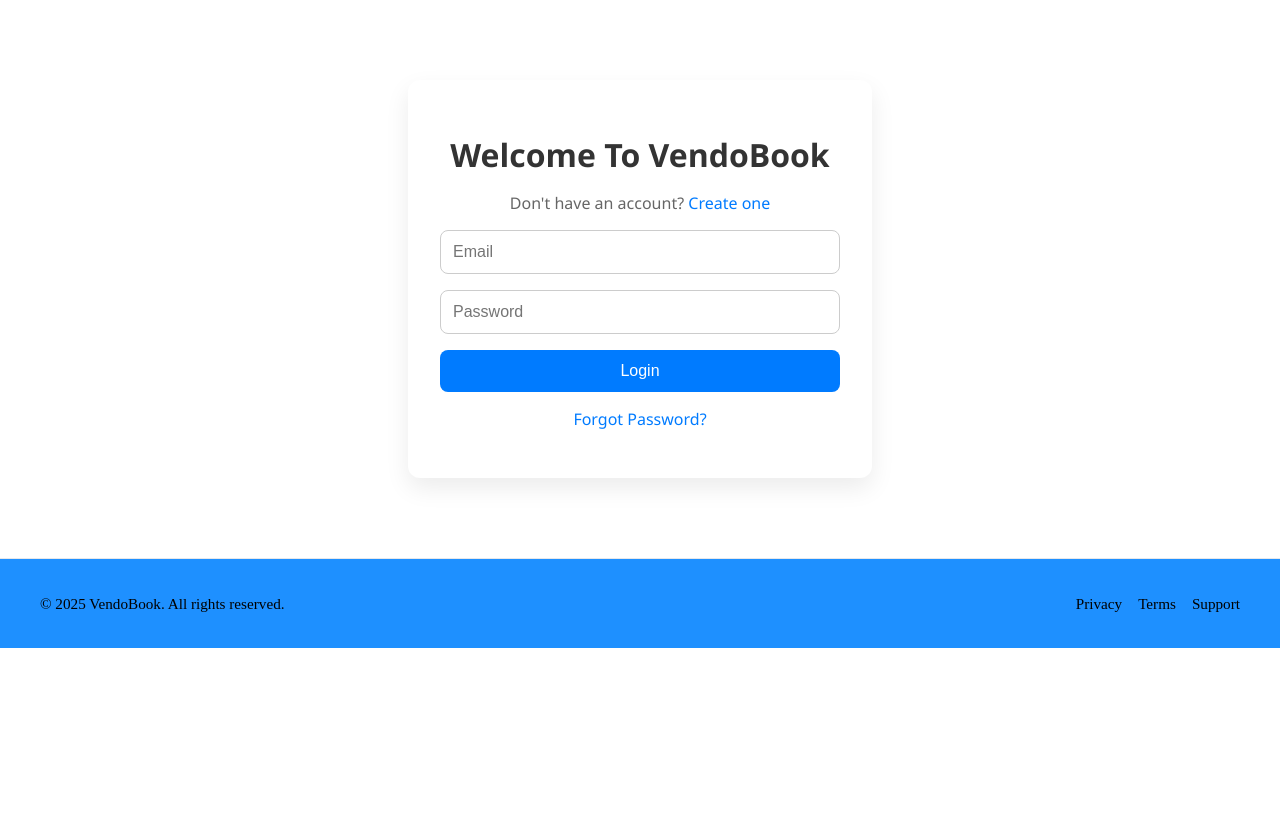
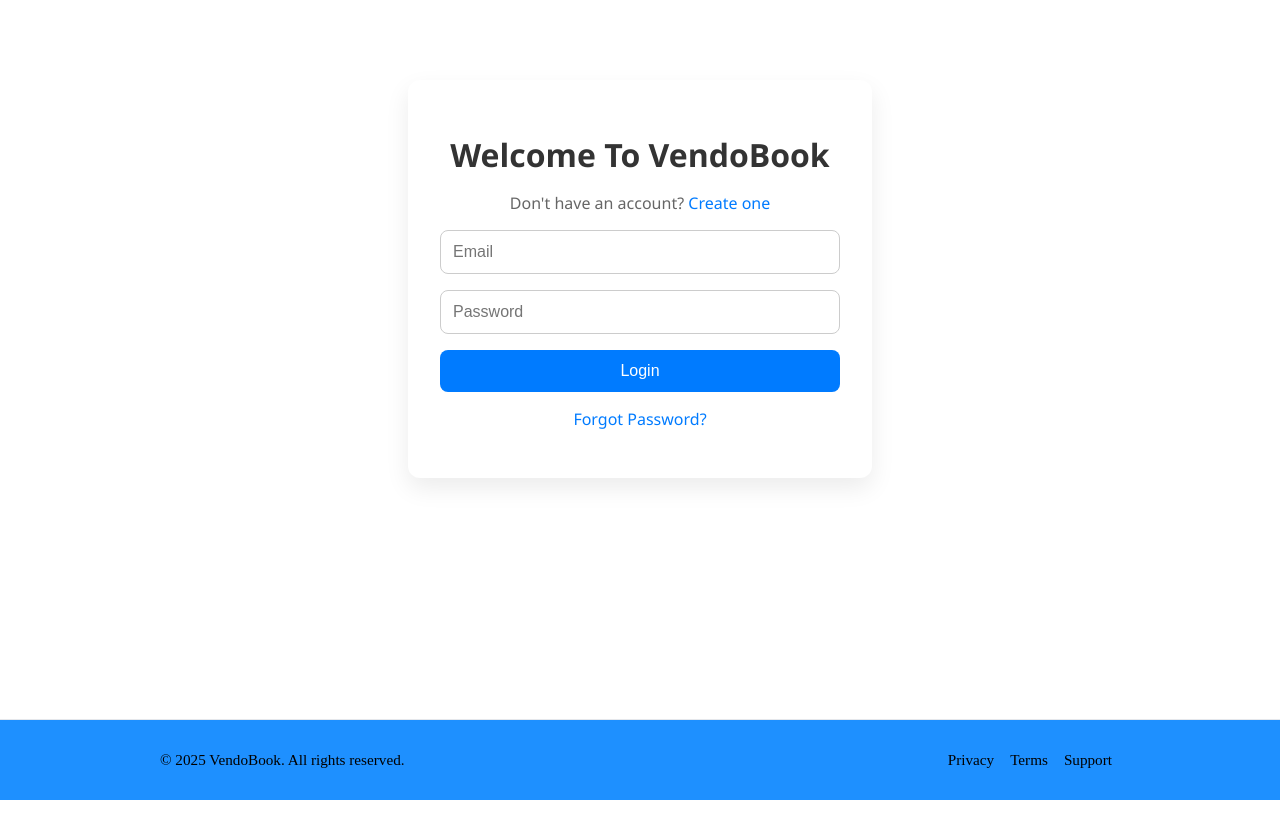
Before and after one commit to jibbola007/vendobook-frontend, a React (Vite) app: page /login in a window 1280 px wide. Shown: the top 838 px of the page. After the commit the page ends 800 px from the top, so only its background shows below. Built offline with nearby package versions, Linux system fonts and the light colour scheme.

Commit message:
footerupdate

```diff
--- a/src/App.jsx
+++ b/src/App.jsx
@@ -1,5 +1,4 @@
 import React from 'react';
-import { Routes, Route, useLocation } from 'react-router-dom';
 import Login from './pages/Login';
 import Signup from './pages/Signup';
 import Home from './pages/Home';
@@ -10,6 +9,8 @@ import EditExpense from './pages/EditExpense';
 import ForgotPassword from './pages/ForgotPassword';
 import Navbar from './components/Navbar';
 import Footer from './components/Footer';
+import { Routes, Route, useLocation } from 'react-router-dom';
+import './index.css';
 import PrivateRoute from './components/PrivateRoute';
 import { useAuth } from './context/AuthContext';
 
@@ -18,13 +19,13 @@ function AppContent() {
   const { user } = useAuth();
 
   const hideNavbarPaths = ['/login', '/signup'];
-
   const shouldShowNavbar = !hideNavbarPaths.includes(location.pathname);
 
   return (
-    <>
+    <div className="app-container">
       {shouldShowNavbar && <Navbar />}
 
+      <main className="main-content">
         <Routes>
           {/* Public Routes */}
           <Route path="/login" element={<Login />} />
@@ -32,36 +33,51 @@ function AppContent() {
           <Route path="/forgot-password" element={<ForgotPassword />} />
 
           {/* Protected Routes */}
-        <Route path="/" element={
+          <Route
+            path="/"
+            element={
               <PrivateRoute>
                 <Home />
               </PrivateRoute>
-        } />
-        <Route path="/add" element={
+            }
+          />
+          <Route
+            path="/add"
+            element={
               <PrivateRoute>
                 <AddExpense />
               </PrivateRoute>
-        } />
-        <Route path="/history" element={
+            }
+          />
+          <Route
+            path="/history"
+            element={
               <PrivateRoute>
                 <ExpenseHistory />
               </PrivateRoute>
-        } />
-        <Route path="/summary" element={
+            }
+          />
+          <Route
+            path="/summary"
+            element={
               <PrivateRoute>
                 <Summary />
               </PrivateRoute>
-        } />
-        <Route path="/edit/:id" element={
+            }
+          />
+          <Route
+            path="/edit/:id"
+            element={
               <PrivateRoute>
                 <EditExpense />
               </PrivateRoute>
-        } />
+            }
+          />
+        </Routes>
+      </main>
 
-      </Routes>
-
-      <Footer/>
-    </>
+      <Footer />
+    </div>
   );
 }
 
--- a/src/components/Footer.css
+++ b/src/components/Footer.css
@@ -1,12 +1,13 @@
 .footer {
     background-color:#1E90FF;
     border-top: 1px solid #e5e7eb;
-    padding: 20px 24px;
-    margin-top: 60px;
+    padding: 1rem;
+    text-align: center;
+    margin-top: auto;
   }
 
   .footer-content {
-    max-width: 1200px;
+    max-width: 960px;
     margin: 0 auto;
     color: black;
     font-size: 0.95rem;
@@ -19,6 +20,8 @@
   .footer-links {
     display: flex;
     gap: 16px;
+    margin: 0 0.5rem;
+    text-decoration: none;
   }
 
   .footer-links a {
--- a/src/components/Navbar.css
+++ b/src/components/Navbar.css
@@ -43,11 +43,15 @@
   font-size: 1rem;
   padding: 6px 12px;
   white-space: nowrap; /* optional: prevents multi-line link text */
+  text-decoration: none;
+  color: inherit;
 }
 
 .nav-link:hover {
   background-color: #e0f2fe;
   color: #1d4ed8;
+  border-radius: 6px;
+  transition: all 0.2s ease;
 }
 
 .nav-link.active {
--- a/src/index.css
+++ b/src/index.css
@@ -1,13 +1,14 @@
 html, body, #root {
     height: 100%;
     margin: 0;
+    padding: 0;
   }
 
   /* App container setup */
   .app-container {
     display: flex;
     flex-direction: column;
-    min-height: 100%;
+    min-height: 100vh;
   }
 
   /* Let main content grow to fill available space */
```
Lines whose indentation alone changed are shown as unchanged.
